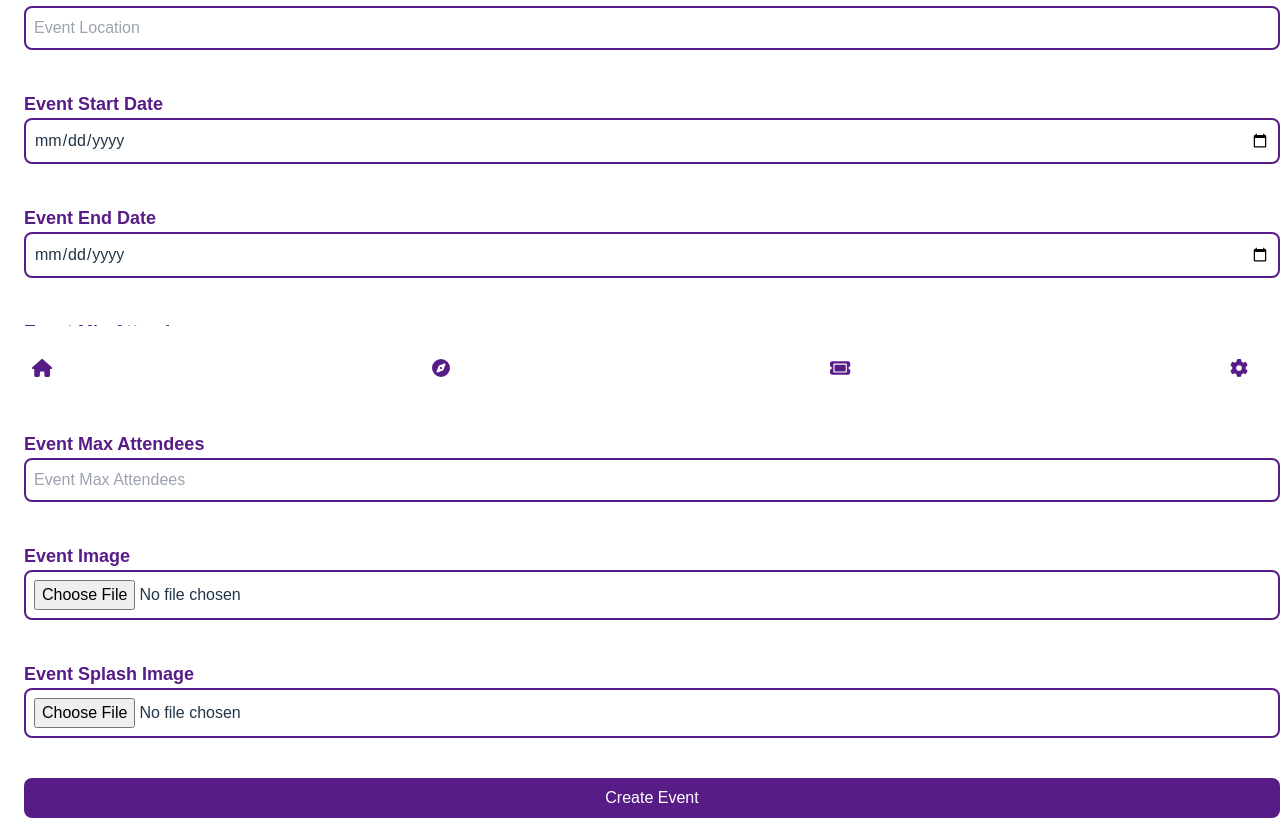
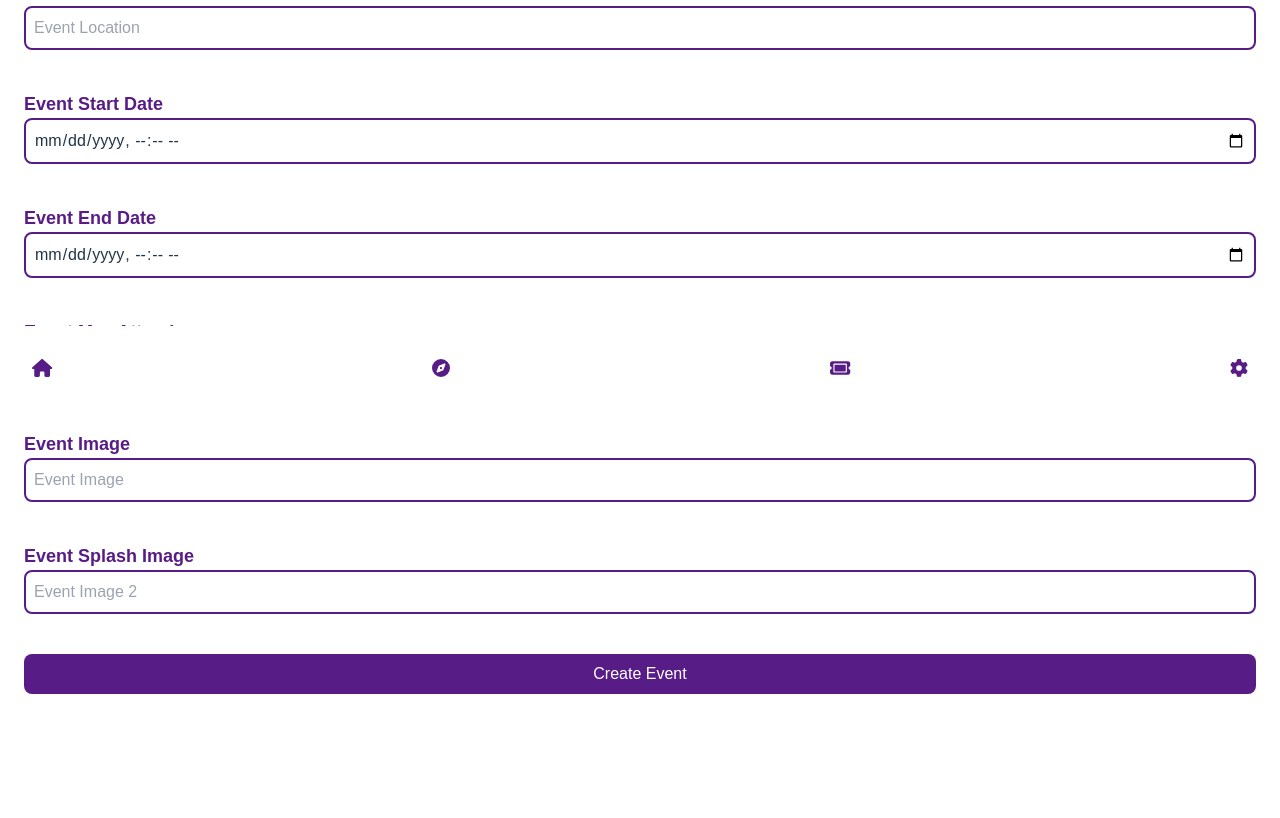
Before and after one commit to Y-Diallo/UMeet, a React (Vite) app in the folder frontend/: page /create_event in a window 1280 px wide. Shown: the part 386-1204 px from the top of the page. After the commit the page ends 1176 px from the top, so only its background shows below. Built offline with nearby package versions, Linux system fonts and the light colour scheme.

Commit message:
scrap event creator

```diff
--- a/frontend/src/Routes/EventCreator/EventCreator.tsx
+++ b/frontend/src/Routes/EventCreator/EventCreator.tsx
@@ -1,6 +1,7 @@
 import { useState } from "react";
 import { defaultEvents } from "../../scripts/defaultData";
 import { EventDetails } from "../../scripts/types";
+import { createEvent } from "../../scripts/firebase";
 
 /**
  *
@@ -20,38 +21,36 @@ import { EventDetails } from "../../scripts/types";
  */
 function EventCreator() {
     const [eventDetails, setEventDetails] = useState<EventDetails>(defaultEvents[0]);
+    //update the respective fields in eventDetails
     return (
-    <div className="ml-6">
+    <div className="mx-6 mb-24">
         <h1 className="text-3xl font-bold text-purple-900 mt-10">Host Event</h1>
         <div className="flex flex-col">
             <label className="text-lg font-bold text-purple-900 mt-10">Event Title</label>
-            <input className="border-2 border-purple-900 rounded-lg p-2" type="text" placeholder="Event Title" />
+            <input onChange={(e)=>setEventDetails({...eventDetails, title:e.target.value})}  className="border-2 border-purple-900 rounded-lg p-2" type="text" placeholder="Event Title" />
 
             <label className="text-lg font-bold text-purple-900 mt-10">Event Description</label>
-            <textarea className="border-2 border-purple-900 rounded-lg p-2" placeholder="Event Description" />
+            <textarea onChange={(e)=> setEventDetails({...eventDetails, description:e.target.value})} className="border-2 border-purple-900 rounded-lg p-2" placeholder="Event Description" />
 
             <label className="text-lg font-bold text-purple-900 mt-10">Event Location</label>
-            <input className="border-2 border-purple-900 rounded-lg p-2" type="text" placeholder="Event Location" />
+            <input onChange={(e)=>setEventDetails({...eventDetails, location:e.target.value})} className="border-2 border-purple-900 rounded-lg p-2" type="text" placeholder="Event Location" />
 
             <label className="text-lg font-bold text-purple-900 mt-10">Event Start Date</label>
-            <input className="border-2 border-purple-900 rounded-lg p-2" type="date" placeholder="Event Start Date" />
+            <input onChange={(e)=>setEventDetails({...eventDetails, startDate:e.target.value})} className="border-2 border-purple-900 rounded-lg p-2" type="datetime-local" placeholder="Event Start Date" />
 
             <label className="text-lg font-bold text-purple-900 mt-10">Event End Date</label>
-            <input className="border-2 border-purple-900 rounded-lg p-2" type="date" placeholder="Event End Date" />
-
-            <label className="text-lg font-bold text-purple-900 mt-10">Event Min Attendees</label>
-            <input className="border-2 border-purple-900 rounded-lg p-2" type="number" placeholder="Event Min Attendees" />
+            <input onChange={(e)=>setEventDetails({...eventDetails, endDate:e.target.value})} className="border-2 border-purple-900 rounded-lg p-2" type="datetime-local" placeholder="Event End Date" />
 
             <label className="text-lg font-bold text-purple-900 mt-10">Event Max Attendees</label>
-            <input className="border-2 border-purple-900 rounded-lg p-2" type="number" placeholder="Event Max Attendees" />
+            <input onChange={(e)=>setEventDetails({...eventDetails, maxAttendees:Number(e.target.value)})} className="border-2 border-purple-900 rounded-lg p-2" type="number" placeholder="Event Max Attendees" />
 
             <label className="text-lg font-bold text-purple-900 mt-10">Event Image</label>
-            <input className="border-2 border-purple-900 rounded-lg p-2" type="file" placeholder="Event Image" />
+            <input onChange={(e)=>setEventDetails({...eventDetails, image:e.target.value})} className="border-2 border-purple-900 rounded-lg p-2" type="url" placeholder="Event Image" />
 
             <label className="text-lg font-bold text-purple-900 mt-10">Event Splash Image</label>
-            <input className="border-2 border-purple-900 rounded-lg p-2" type="file" placeholder="Event Image 2" />
+            <input onChange={(e)=>setEventDetails({...eventDetails, image2:e.target.value})} className="border-2 border-purple-900 rounded-lg p-2" type="url" placeholder="Event Image 2" />
 
-            <button className="bg-purple-900 text-white rounded-lg p-2 mt-10">Create Event</button>
+            <button onClick={()=>createEvent({event:eventDetails})} className="bg-purple-900 text-white rounded-lg p-2 mt-10">Create Event</button>
         </div>
     </div>
     );
--- a/frontend/src/Routes/Profile/Profile.tsx
+++ b/frontend/src/Routes/Profile/Profile.tsx
@@ -4,9 +4,9 @@ import {
   faUserGroup,
 } from "@fortawesome/free-solid-svg-icons";
 import { FontAwesomeIcon } from "@fortawesome/react-fontawesome";
-import { useContext, useState } from "react";
-import { useParams } from "react-router-dom";
-import { userContext } from "../../Root";
+import { useState } from "react";
+// import { useContext } from "react";
+// import { userContext } from "../../Root";
 
 function Profile() {
   const [name, setName] = useState<string>("Alexander Hoff");
@@ -20,7 +20,7 @@ function Profile() {
   const [attendedEvents, setAttendedEvents] = useState<number>(30);
   const [hostedEvents, setHostedEvents] = useState<number>(10);
   const [totalAttendees, setTotalAttendees] = useState<number>(28);
-  const { user } = useContext(userContext);
+  // const { user } = useContext(userContext);
 
   return (
     <div>
--- a/frontend/src/scripts/firebase.tsx
+++ b/frontend/src/scripts/firebase.tsx
@@ -31,7 +31,7 @@ export const functions = getFunctions(app);
 export const enrollInEvent = httpsCallable(functions, 'enrollInEvent');
 export const unenrollInEvent = httpsCallable(functions, 'unenrollInEvent');
 export const signUp = httpsCallable(functions, 'signUp');
-// export const createNewEvent = httpsCallable(functions, 'createNewEvent');
-// export const deleteEvent = httpsCallable(functions, 'deleteEvent');
+export const createEvent = httpsCallable(functions, 'createEvent');
+export const deleteEvent = httpsCallable(functions, 'deleteEvent');
 
-import { setPersistence, signInWithEmailAndPassword, browserSessionPersistence } from "firebase/auth";
+// import { setPersistence, signInWithEmailAndPassword, browserSessionPersistence } from "firebase/auth";
```
